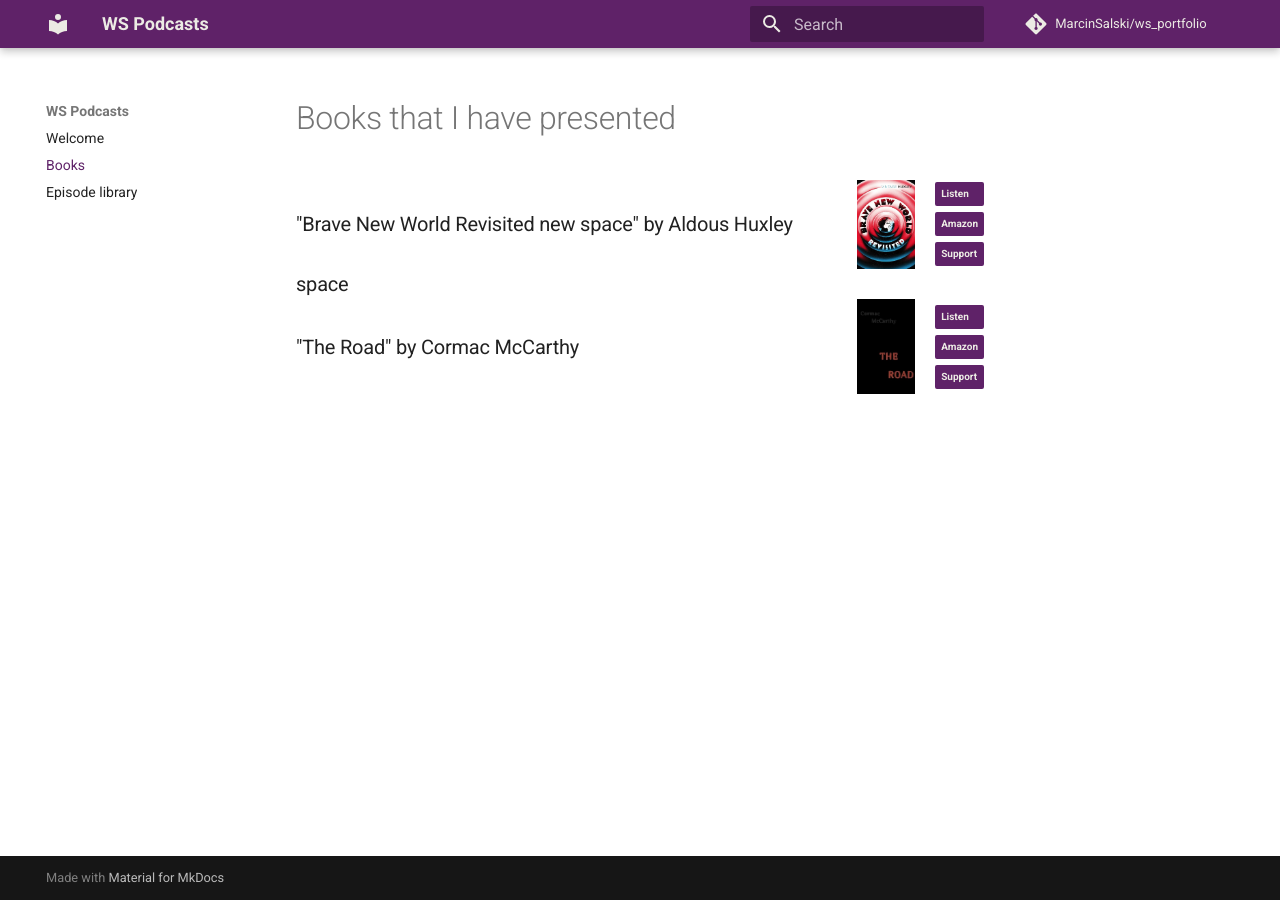
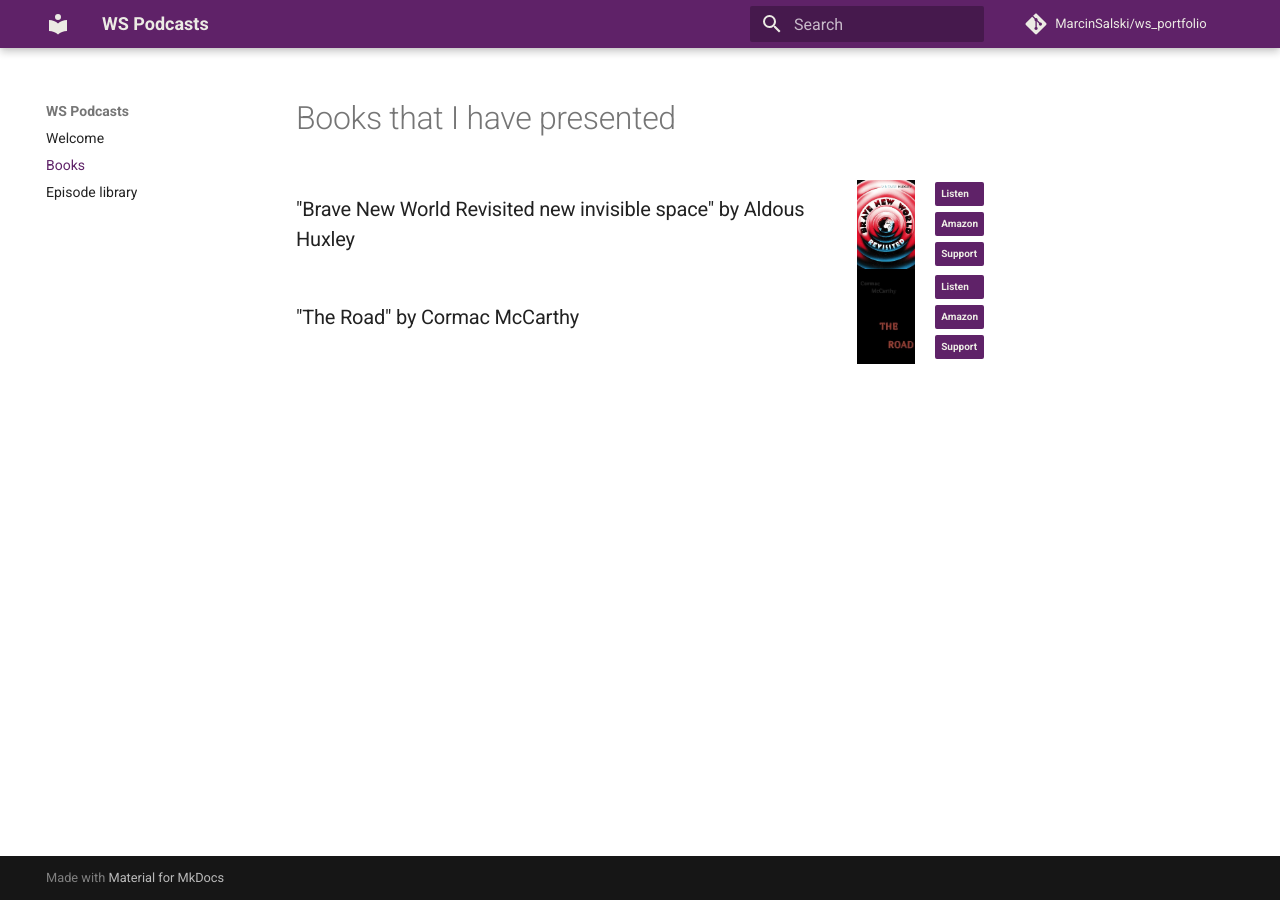
Before and after one commit to MarcinSalski/ws_portfolio, an MkDocs documentation site: the page built from docs/Books/index.md, in a window 1280 px wide. Built offline with MkDocs 1.6.1 and Material for MkDocs 9.7.7, drawn with Linux system fonts in a browser that asks for light colours; comment, search, counter and statistics services are not loaded.

Commit message:
ivisible space

```diff
--- a/docs/Books/index.md
+++ b/docs/Books/index.md
@@ -4,7 +4,7 @@
 
   <!-- Lewa kolumna: tytuł -->
   <div style="flex: 1;">
-    <h3 style="margin: 0;">"Brave New World Revisited new space" by Aldous Huxley</h3>
+    <h3 style="margin: 0;">"Brave New World Revisited new invisible space" by Aldous Huxley</h3>
   </div>
 
   <!-- Środkowa kolumna: okładka -->
@@ -40,7 +40,7 @@
 
 </div>
 
-<h3 style="margin: 0;">space</h3>
+<h3 style="margin: 0;"> </h3>
 
 <div style="display: flex; align-items: center; justify-content: space-between; gap: 20px;">
 
```
